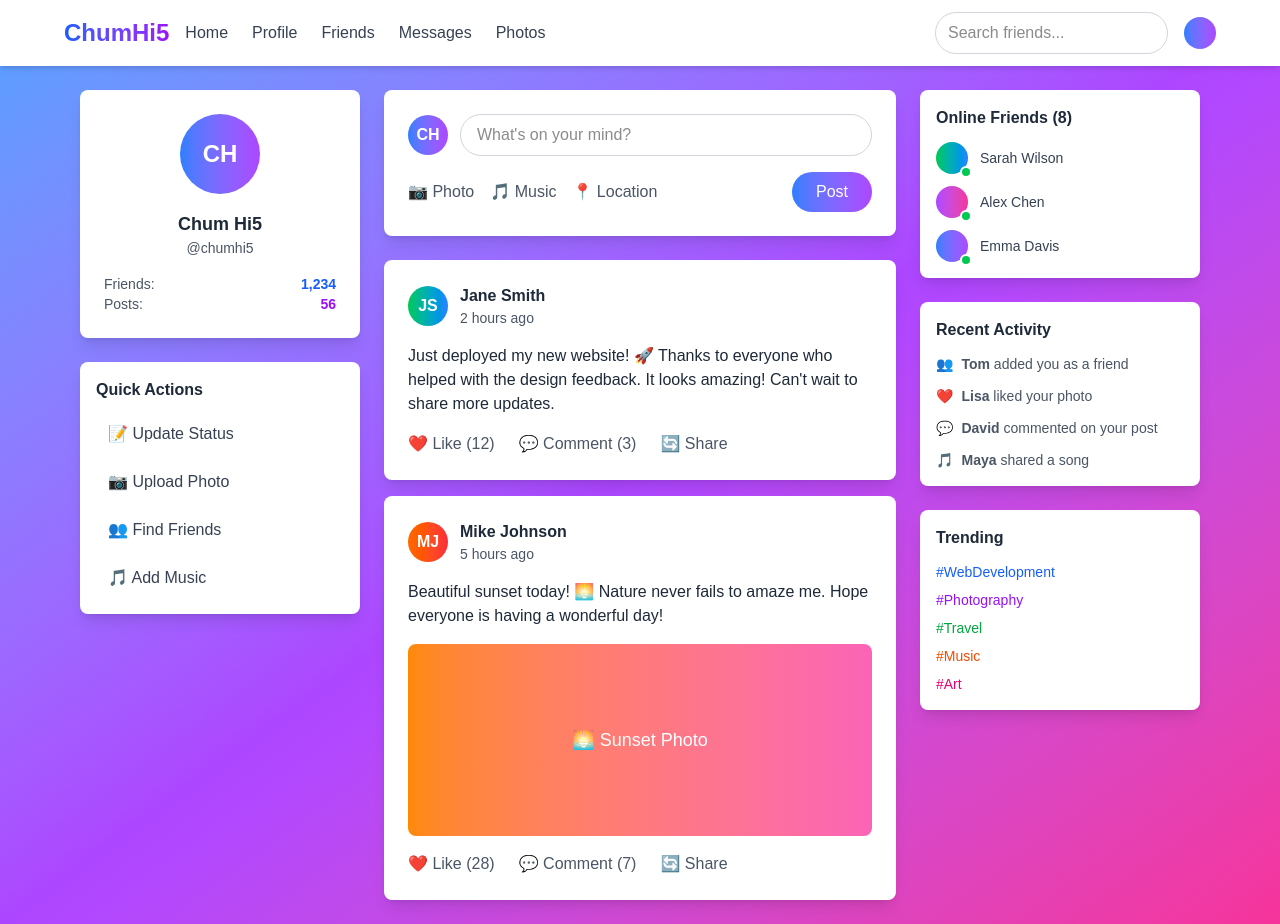
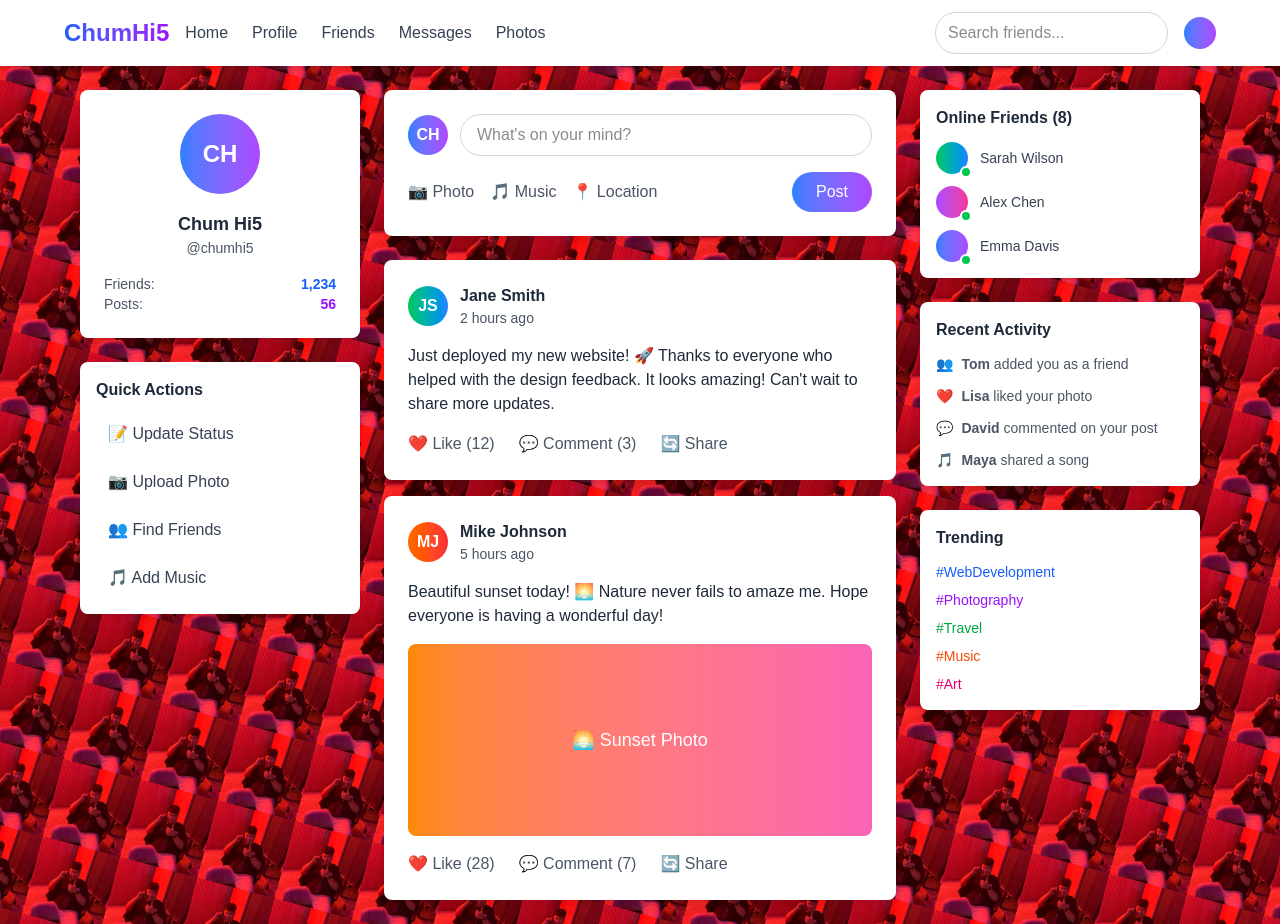
Before and after one commit to ChumJai/ChumHi5, a Next.js app: page / in a window 1280 px wide. Built offline with nearby package versions, Linux system fonts and the light colour scheme.

Commit message:
fix: update code

```diff
--- a/src/app/page.tsx
+++ b/src/app/page.tsx
@@ -1,6 +1,26 @@
 export default function Home() {
   return (
-    <div className="min-h-screen bg-gradient-to-br from-blue-400 via-purple-500 to-pink-500">
+    <div
+      className="min-h-screen relative overflow-hidden"
+      style={{
+        position: "relative",
+      }}
+    >
+      {/* Tilted Background */}
+      <div
+        className="absolute inset-0 -z-10"
+        style={{
+          backgroundImage: "url(/bg.png)",
+          backgroundRepeat: "repeat",
+          backgroundSize: "80px 80px",
+          transform: "rotate(15deg)",
+          transformOrigin: "center",
+          width: "200%",
+          height: "200%",
+          top: "-50%",
+          left: "-50%",
+        }}
+      ></div>
       {/* Header */}
       <header className="bg-white shadow-md px-4 py-3">
         <div className="max-w-6xl mx-auto flex items-center justify-between">
```
Also changed, not shown: public/bg.png (added).
